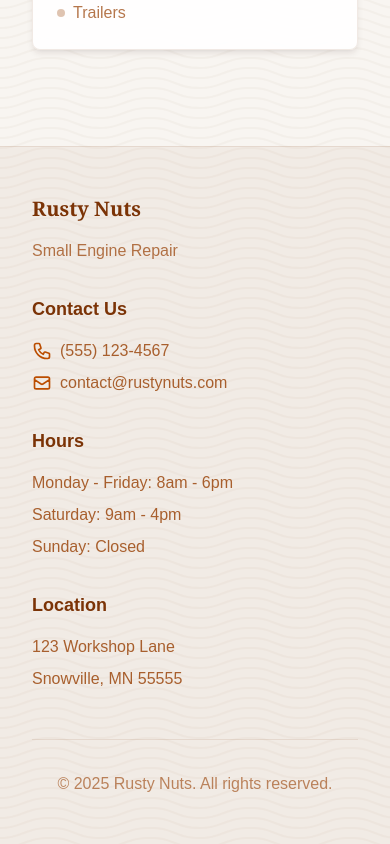
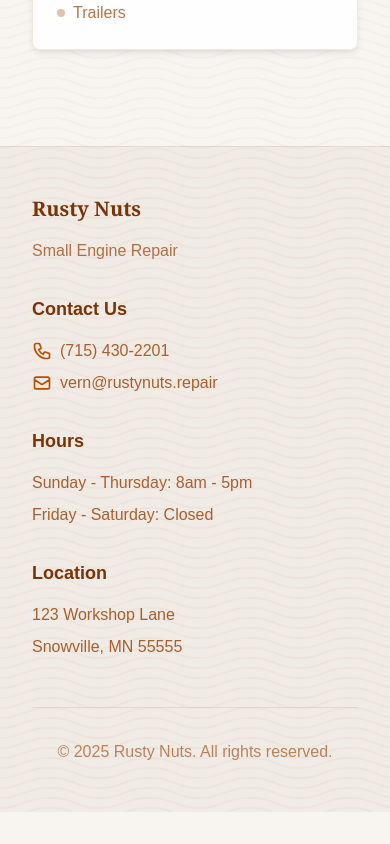
Before and after one commit to DamonJJ/rusty, a Next.js app: page / in a window 390 px wide. Shown: the part 1265-2109 px from the top of the page. After the commit the page ends 2077 px from the top, so only its background shows below. Built offline with nearby package versions, Linux system fonts and the light colour scheme.

Commit message:
Updates hours, email and phone

```diff
--- a/src/app/products/[category]/[product]/page.tsx
+++ b/src/app/products/[category]/[product]/page.tsx
@@ -41,7 +41,7 @@ export default async function ProductPage({ params }: PageProps) {
   }
 
   return (
-    <div className="p-8 bg-[#f8f5f1]">
+    <div className="min-h-screen p-8 bg-[#f8f5f1]">
       <div className="max-w-6xl mx-auto">
         <h1 className="text-4xl font-bold mb-8 capitalize text-amber-900 rustic-header font-serif">
           {product.replace(/-/g, ' ')}
@@ -72,20 +72,19 @@ export default async function ProductPage({ params }: PageProps) {
                       <svg className="w-5 h-5 text-amber-700" fill="none" stroke="currentColor" viewBox="0 0 24 24">
                         <path strokeLinecap="round" strokeLinejoin="round" strokeWidth="2" d="M3 5a2 2 0 012-2h3.28a1 1 0 01.948.684l1.498 4.493a1 1 0 01-.502 1.21l-2.257 1.13a11.042 11.042 0 005.516 5.516l1.13-2.257a1 1 0 011.21-.502l4.493 1.498a1 1 0 01.684.949V19a2 2 0 01-2 2h-1C9.716 21 3 14.284 3 6V5z" />
                       </svg>
-                      <span>(555) 123-4567</span>
+                      <span>(715) 430-2201</span>
                     </p>
                     <p className="flex items-center gap-2">
                       <svg className="w-5 h-5 text-amber-700" fill="none" stroke="currentColor" viewBox="0 0 24 24">
                         <path strokeLinecap="round" strokeLinejoin="round" strokeWidth="2" d="M3 8l7.89 5.26a2 2 0 002.22 0L21 8M5 19h14a2 2 0 002-2V7a2 2 0 00-2-2H5a2 2 0 00-2 2v10a2 2 0 002 2z" />
                       </svg>
-                      <span>contact@rustynuts.com</span>
+                      <span>vern@rustynuts.repair</span>
                     </p>
                     <p className="flex items-center gap-2">
                       <svg className="w-5 h-5 text-amber-700" fill="none" stroke="currentColor" viewBox="0 0 24 24">
-                        <path strokeLinecap="round" strokeLinejoin="round" strokeWidth="2" d="M17.657 16.657L13.414 20.9a1.998 1.998 0 01-2.827 0l-4.244-4.243a8 8 0 1111.314 0z" />
-                        <path strokeLinecap="round" strokeLinejoin="round" strokeWidth="2" d="M15 11a3 3 0 11-6 0 3 3 0 016 0z" />
+                        <path strokeLinecap="round" strokeLinejoin="round" strokeWidth="2" d="M12 8v4l3 3m6-3a9 9 0 11-18 0 9 9 0 0118 0z" />
                       </svg>
-                      <span>123 Workshop Lane, Snowville, MN 55555</span>
+                      <span>Open Sunday - Thursday: 8am - 5pm</span>
                     </p>
                   </div>
                 </div>
@@ -94,13 +93,13 @@ export default async function ProductPage({ params }: PageProps) {
               {/* Contact Buttons */}
               <div className="space-y-3">
                 <a
-                  href="tel:5551234567"
+                  href="tel:7154302201"
                   className="block w-full py-3 px-6 text-center rounded-lg bg-amber-900 text-white hover:bg-amber-800 transition-colors font-medium"
                 >
-                  Call Now
+                  Call Now: (715) 430-2201
                 </a>
                 <a
-                  href="mailto:contact@rustynuts.com?subject=Inquiry about {product}"
+                  href={`mailto:vern@rustynuts.repair?subject=Inquiry about ${product}`}
                   className="block w-full py-3 px-6 text-center rounded-lg border-2 border-amber-900 text-amber-900 hover:bg-amber-900/5 transition-colors font-medium"
                 >
                   Send Email
--- a/src/components/Footer.tsx
+++ b/src/components/Footer.tsx
@@ -17,13 +17,13 @@ export default function Footer() {
                 <svg className="w-5 h-5 text-amber-700" fill="none" stroke="currentColor" viewBox="0 0 24 24">
                   <path strokeLinecap="round" strokeLinejoin="round" strokeWidth="2" d="M3 5a2 2 0 012-2h3.28a1 1 0 01.948.684l1.498 4.493a1 1 0 01-.502 1.21l-2.257 1.13a11.042 11.042 0 005.516 5.516l1.13-2.257a1 1 0 011.21-.502l4.493 1.498a1 1 0 01.684.949V19a2 2 0 01-2 2h-1C9.716 21 3 14.284 3 6V5z" />
                 </svg>
-                <span>(555) 123-4567</span>
+                <span>(715) 430-2201</span>
               </p>
               <p className="flex items-center gap-2">
                 <svg className="w-5 h-5 text-amber-700" fill="none" stroke="currentColor" viewBox="0 0 24 24">
                   <path strokeLinecap="round" strokeLinejoin="round" strokeWidth="2" d="M3 8l7.89 5.26a2 2 0 002.22 0L21 8M5 19h14a2 2 0 002-2V7a2 2 0 00-2-2H5a2 2 0 00-2 2v10a2 2 0 002 2z" />
                 </svg>
-                <span>contact@rustynuts.com</span>
+                <span>vern@rustynuts.repair</span>
               </p>
             </div>
           </div>
@@ -32,9 +32,8 @@ export default function Footer() {
           <div>
             <h3 className="text-lg font-semibold text-amber-900 mb-4">Hours</h3>
             <div className="space-y-2 text-amber-800/80">
-              <p>Monday - Friday: 8am - 6pm</p>
-              <p>Saturday: 9am - 4pm</p>
-              <p>Sunday: Closed</p>
+              <p>Sunday - Thursday: 8am - 5pm</p>
+              <p>Friday - Saturday: Closed</p>
             </div>
           </div>
 
```
